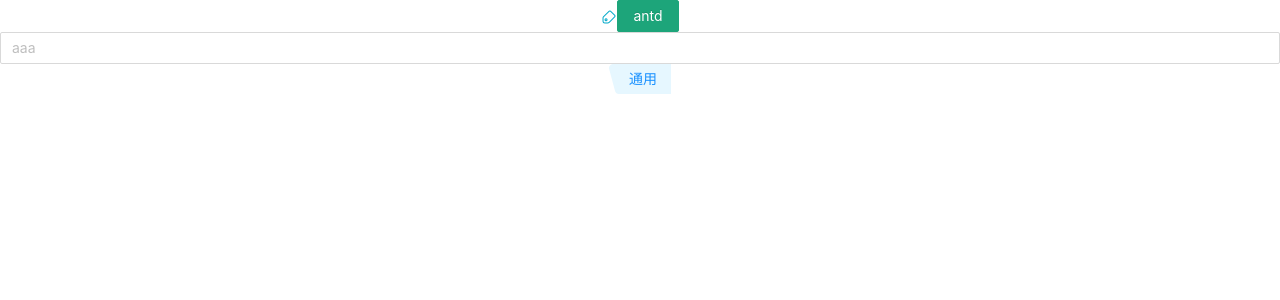
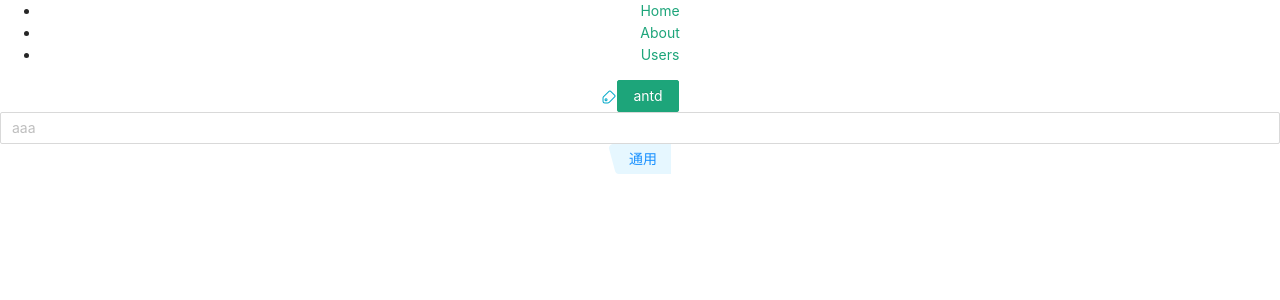
Before and after one commit to zhou0322-lab/react, a React (Create React App) app: page / in a window 1280 px wide. Shown: the top 300 px of the page. Built offline with nearby package versions, Linux system fonts and the light colour scheme.

Commit message:
'添加路由'

```diff
--- a/package.json
+++ b/package.json
@@ -12,6 +12,7 @@
     "@types/react": "^16.9.53",
     "@types/react-dom": "^16.9.8",
     "@types/react-helmet": "^6.1.0",
+    "@types/react-router-dom": "^5.1.6",
     "@types/styled-components": "^5.1.4",
     "antd": "^4.9.2",
     "axios": "^0.21.0",
--- a/src/App.tsx
+++ b/src/App.tsx
@@ -4,18 +4,46 @@ import { Button, Input } from "antd";
 import bookIcon from "./images/book_icon.png";
 import { Helmet } from "react-helmet";
 import { ReactComponent as Logo } from "./images/common_icon.svg";
+import { BrowserRouter as Router, Switch, Route, Link } from "react-router-dom";
+
+const Test = () => {
+  return <div>aaaa</div>;
+};
+
+const TestB = () => {
+  return <div>bbbb</div>;
+};
 
 function App() {
   return (
+    <Router>
       <div className="App">
         <Helmet>
           <title>测试react</title>
         </Helmet>
+        <nav>
+          <ul>
+            <li>
+              <Link to="/a">Home</Link>
+            </li>
+            <li>
+              <Link to="/b">About</Link>
+            </li>
+            <li>
+              <Link to="/users">Users</Link>
+            </li>
+          </ul>
+        </nav>
         <img src={bookIcon} alt="" />
         <Button type="primary">antd</Button>
         <Input placeholder="aaa" />
         <Logo />
+        <Switch>
+          <Route path="/a" component={Test} />
+          <Route path="/b" component={TestB} />
+        </Switch>
       </div>
+    </Router>
   );
 }
 
```
Also changed, not shown: 2 other files (tests, documents, lock files or other folders). Lines whose indentation alone changed are shown as unchanged.
